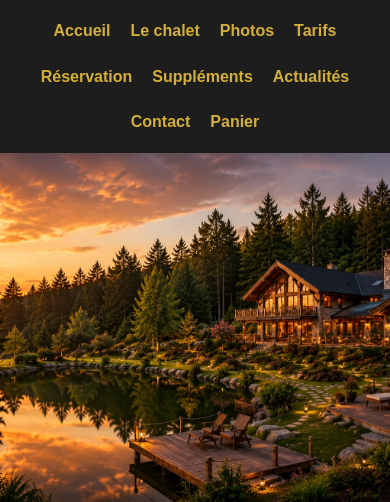
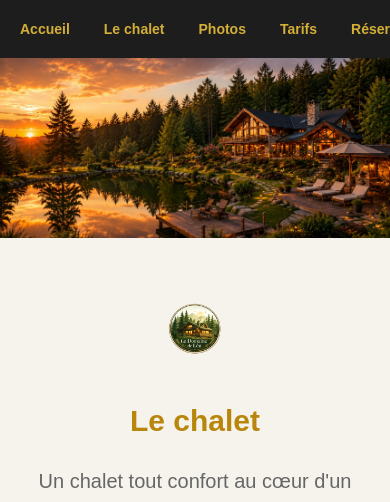
Before and after one commit to MSEDIT-1304/demo-le-domaine-de-lea, a Flask app: page /chalet in a window 390 px wide. Shown: the top 502 px of the page. Run offline with Flask 3, Linux system fonts and the light colour scheme.

Commit message:
Update style.css

```diff
--- a/static/style.css
+++ b/static/style.css
@@ -323,20 +323,37 @@ footer button{
 
 .navbar{
 
-    .navbar{
-
     display:flex;
 
-    flex-wrap:wrap;
+    flex-wrap:nowrap;
 
-    justify-content:center;
+    overflow-x:auto;
 
-    gap:8px;
+    justify-content:flex-start;
 
-    padding:10px;
+    gap:18px;
+
+    padding:12px;
+
+    white-space:nowrap;
+
+    scrollbar-width:none;
 
 }
 
+.navbar::-webkit-scrollbar{
+
+    display:none;
+
+}
+
+.navbar a{
+
+    flex:0 0 auto;
+
+    font-size:15px;
+
+}
 .navbar a{
 
     font-size:14px;
```
